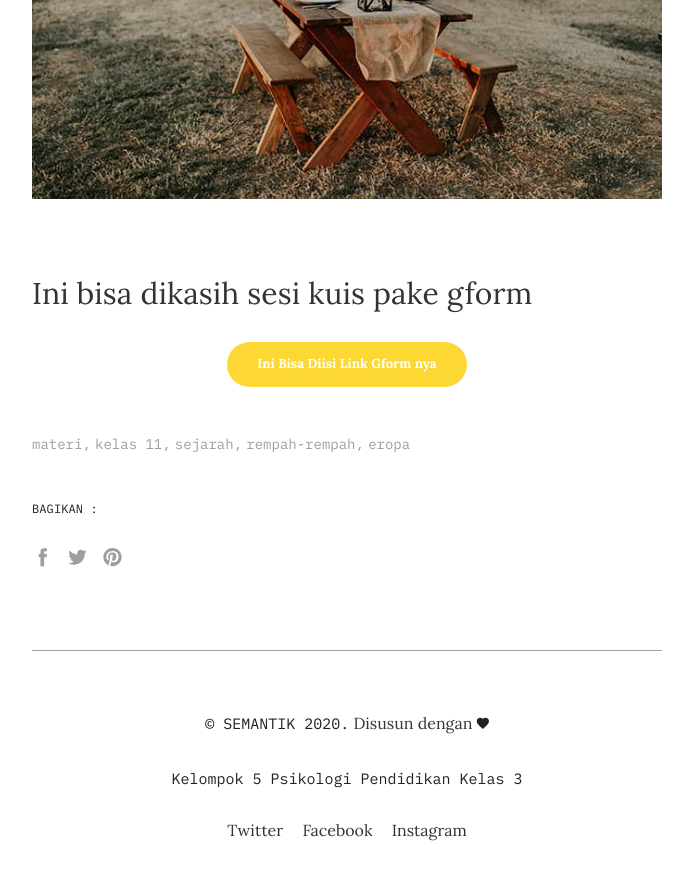
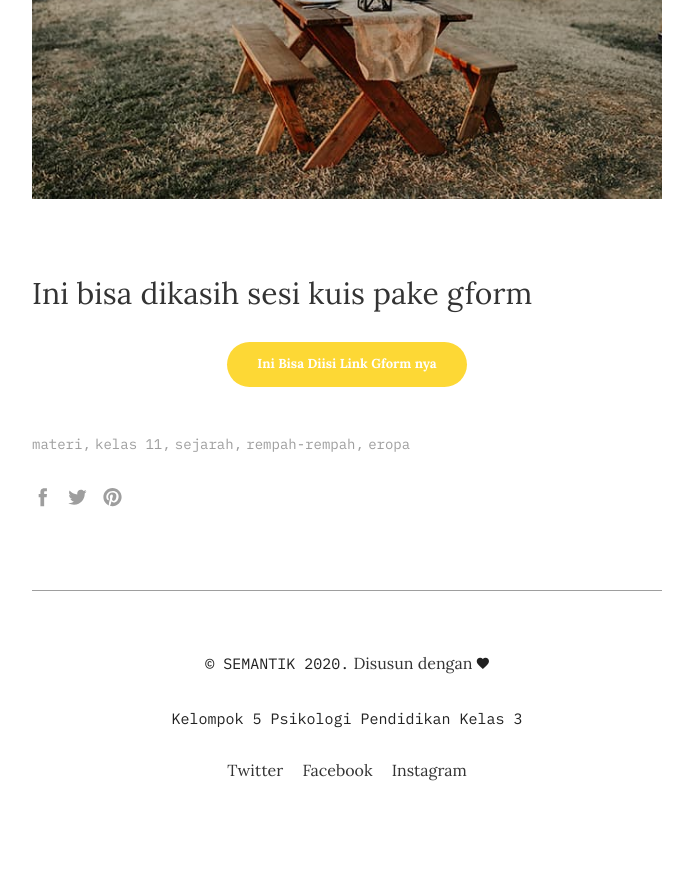
Before and after one commit to imamnrchls/modul, a Jekyll site: the page built from _posts/2020-11-09-merkantilisme.md, in a window 1280 px wide and 900 px high, scrolled down 1729 px. Shown: the top 880 px of the window, without its empty margins (293-986 px from the left). Built offline with Jekyll 4.4.1, drawn with Linux system fonts in a browser that asks for light colours; nearby versions of some CDN libraries; after the commit the page ends 2569 px from its top, so only the background shows below that.

Commit message:
Update post.html

```diff
--- a/_layouts/post.html
+++ b/_layouts/post.html
@@ -28,7 +28,6 @@ layout: default
     {% endif %}
 
     <div class="post__share">
-      <h5 class="post__date">Bagikan :</h5>
       <ul class="share__list list-reset">
         <li class="share__item">
           <a class="share__link share__facebook" href="https://www.facebook.com/sharer/sharer.php?u={{ site.url }}{{ site.baseurl }}{{ page.url }}"
```
